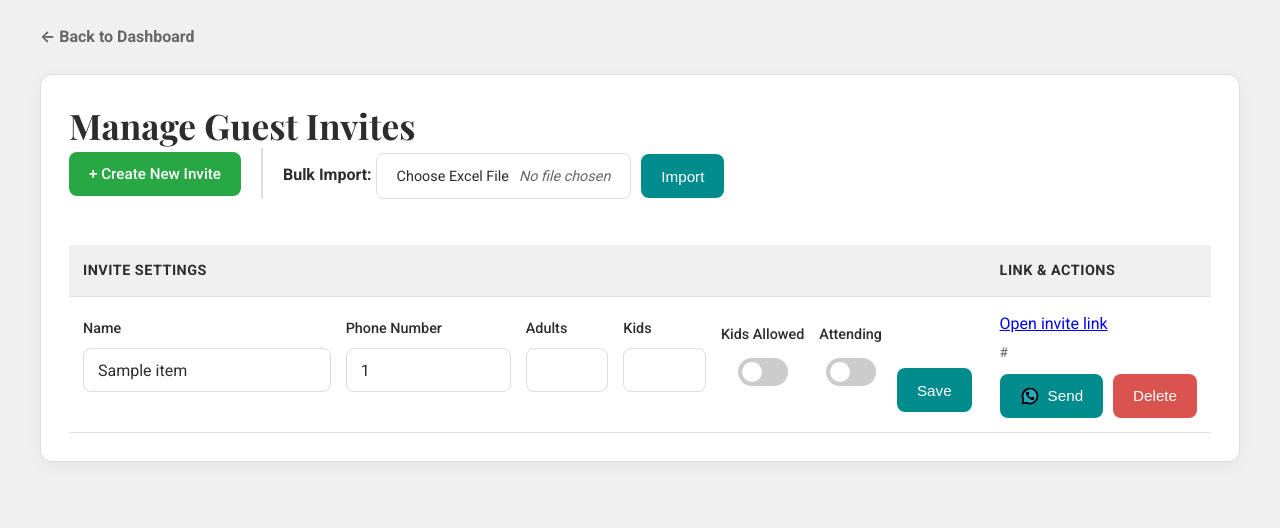
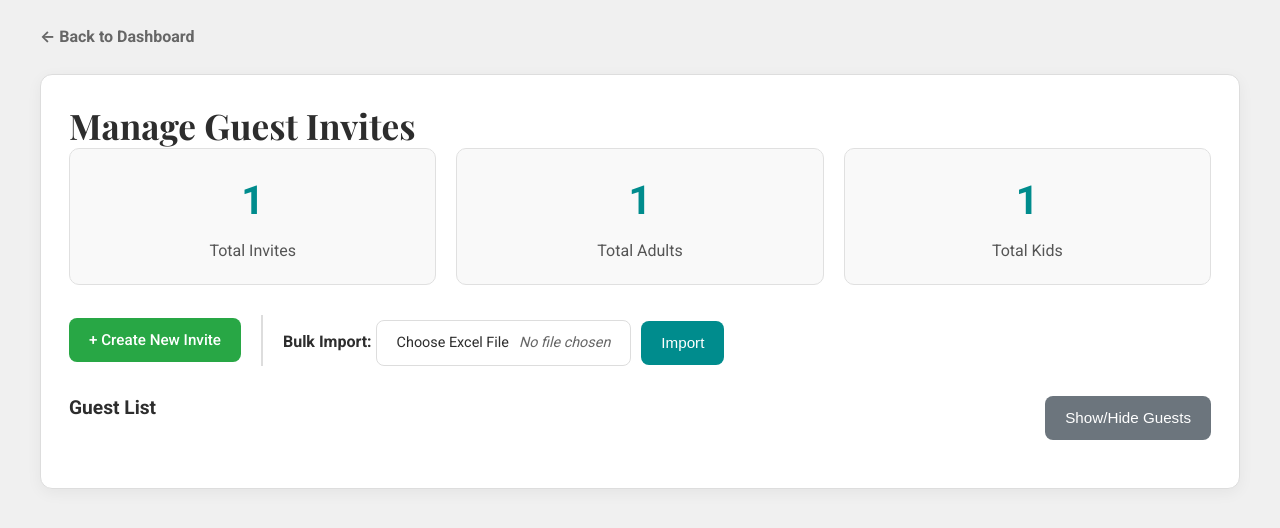
Before and after one commit to SlashGil/wedding, a Python web app: template wedding/templates/guests.html in a window 1280 px wide. Shown: the top 528 px of the page. Run offline with Jinja, Linux system fonts and the light colour scheme; the template is opened without the code that fills it: most values are stand-ins (such as "Sample title", 1, 10 or a date in 2020).

Commit message:
:sparkles: Improve visibility of guests

```diff
--- a/wedding/static/css/admin.css
+++ b/wedding/static/css/admin.css
@@ -325,6 +325,24 @@ input:checked + .slider:before {
     color: #666;
 }
 
+.phone-input {
+    display: flex;
+    align-items: center;
+}
+
+.country-code {
+    padding: 10px;
+    background-color: #e9ecef;
+    border: 1px solid #ced4da;
+    border-right: none;
+    border-radius: 8px 0 0 8px;
+    font-weight: bold;
+}
+
+.phone-input input {
+    border-radius: 0 8px 8px 0;
+}
+
 
 /* 3. Buttons */
 .btn {
@@ -501,7 +519,8 @@ hr {
 }
 
 /* Photo Grid */
-.photo-grid-container.hidden {
+.photo-grid-container.hidden,
+#guest-list-container.hidden {
     display: none;
 }
 
@@ -552,6 +571,33 @@ hr {
     padding: 0 10px;
 }
 
+.stats-grid {
+    display: grid;
+    grid-template-columns: repeat(auto-fit, minmax(150px, 1fr));
+    gap: 20px;
+    margin-bottom: 30px;
+    text-align: center;
+}
+
+.stat-card {
+    background: #f9f9f9;
+    padding: 20px;
+    border-radius: 10px;
+    border: 1px solid #e0e0e0;
+}
+
+.stat-value {
+    font-size: 2.5rem;
+    font-weight: bold;
+    color: var(--brand);
+}
+
+.stat-label {
+    font-size: 1rem;
+    color: #555;
+    margin-top: 5px;
+}
+
 /* Responsive Adjustments */
 @media (max-width: 900px) {
     .inline-fields { grid-template-columns: 1fr; }
--- a/wedding/templates/guests.html
+++ b/wedding/templates/guests.html
@@ -15,6 +15,21 @@
     <div class="card card-light">
         <div class="top-bar">
             <h1 class="elegant-header" style="color: var(--charcoal);">Manage Guest Invites</h1>
+        </div>
+
+        <div class="stats-grid">
+            <div class="stat-card">
+                <div class="stat-value">{{ total_invitations }}</div>
+                <div class="stat-label">Total Invites</div>
+            </div>
+            <div class="stat-card">
+                <div class="stat-value">{{ total_guests }}</div>
+                <div class="stat-label">Total Adults</div>
+            </div>
+            <div class="stat-card">
+                <div class="stat-value">{{ total_kids }}</div>
+                <div class="stat-label">Total Kids</div>
+            </div>
         </div>
 
         <div class="actions" style="margin-bottom: 30px; display: flex; flex-wrap: wrap; gap: 20px; align-items: center;">
@@ -43,7 +58,12 @@
             {% endif %}
         {% endwith %}
 
-        <div style="overflow-x: auto;">
+        <div class="header-flex" style="margin-top: 20px;">
+            <h3>Guest List</h3>
+            <button class="btn btn-secondary" id="toggle-guests-btn">Show/Hide Guests</button>
+        </div>
+
+        <div id="guest-list-container" class="hidden" style="overflow-x: auto;">
             <table style="width: 100%;">
                 <thead>
                 <tr>
@@ -63,7 +83,12 @@
                                     </div>
                                     <div class="field" style="flex: 1; min-width: 120px;">
                                         <label for="phone_number-{{item.id}}">Phone Number</label>
-                                        <input type="text" id="phone_number-{{item.id}}" name="phone_number" value="{{ item.phone_number or '' }}">
+                                        <div class="phone-input">
+                                            {% if item.country_code %}
+                                            <span class="country-code">{{ item.country_code }}</span>
+                                            {% endif %}
+                                            <input type="text" id="phone_number-{{item.id}}" name="phone_number" value="{{ item.phone_number_formatted or '' }}">
+                                        </div>
                                     </div>
                                     <div class="field" style="flex: 0.5; min-width: 80px;">
                                         <label for="max_guests-{{item.id}}">Adults</label>
@@ -138,6 +163,10 @@
 </div>
 
 <script>
+    document.getElementById('toggle-guests-btn').addEventListener('click', function() {
+        document.getElementById('guest-list-container').classList.toggle('hidden');
+    });
+
     const defaultMessageTemplate = `{{ whatsapp_message | safe }}`;
 
     function openWhatsAppModal(guestName, inviteLink, phoneNumber) {
```
Also changed, not shown: wedding/admin.py (+32 -1 lines).
